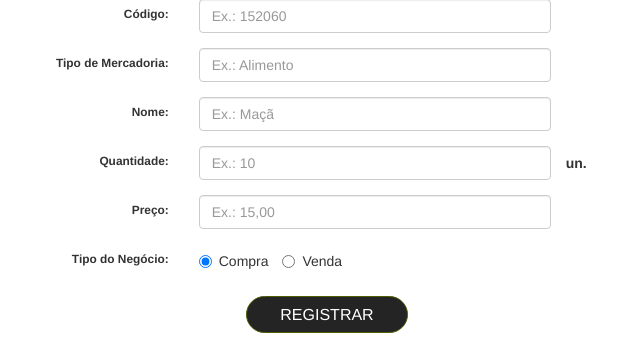
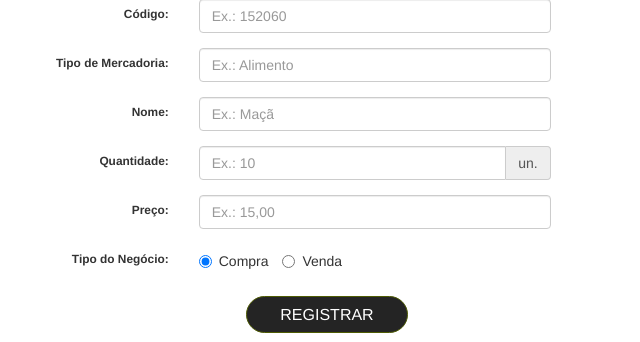
Before and after one commit to pedrotelles/mercadorias3, a Flask app: page / in a window 1280 px wide. Shown: the part 94-436 px from the top of the page, without its empty margins (313-953 px from the left). Run offline with Flask 2, Linux system fonts and the light colour scheme; parts of the project's set-up code (start-up, migrations or seed data) failed here and were passed over; some libraries are stand-ins or nearby versions.

Commit message:
5th commit

```diff
--- a/mercadorias3/mercadorias3/templates/register.html
+++ b/mercadorias3/mercadorias3/templates/register.html
@@ -30,9 +30,12 @@
                         <div class="form-group">
                             <label for="qtdMer" class="control-label col-sm-3"><small>Quantidade:</small></label>
                             <div class="col-sm-8">
-                                <input type="number" step="1" min="0" max="999999" placeholder="Ex.: 10" value="" id="qtdMer" name="qtdMer" class="form-control">
+                                <div class="input-group">
+                                    <input type="number" step="1" min="0" max="999999" placeholder="Ex.: 10" value="" id="qtdMer" name="qtdMer" class="form-control">
+                                    <span class="input-group-addon">un.</span>
+                                </div>
                             </div>
-                            <label class="control-label">un.</label>
+
 
                         </div>
 
--- a/mercadorias3/mercadorias3/views.py
+++ b/mercadorias3/mercadorias3/views.py
@@ -5,7 +5,7 @@ Routes and views for the flask application.
 """
 
 from datetime import datetime
-from flask import render_template, request, redirect, url_for
+from flask import render_template, request, url_for
 from mercadorias3 import app,db
 from flask.json import jsonify
 import mercadorias3.models as models
@@ -87,4 +87,4 @@ def adicionaMercadoria():
     todo = models.ProcessoSeletivo(codMer=codMer,tipoMer=tipoMer,nomeMer = nomeMer,qtdMer=qtdMer,preco=precoMer,tNegocio = tNegocio)
     db.session.add(todo)
     db.session.commit()
-    return redirect(url_for('tables')), 200
+    return jsonify({'success': 'true'}), 200
```
